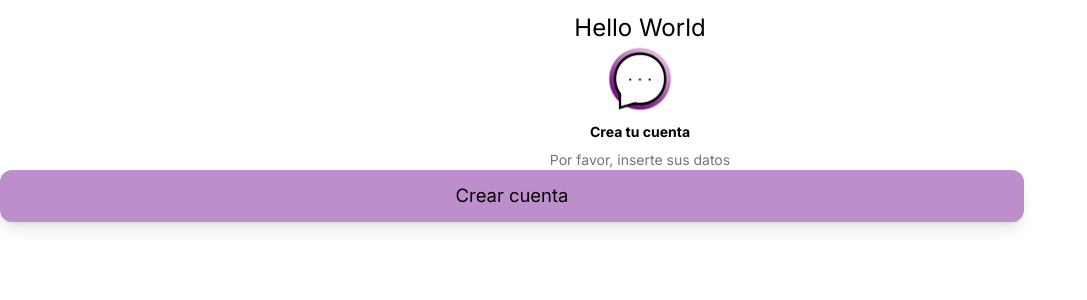
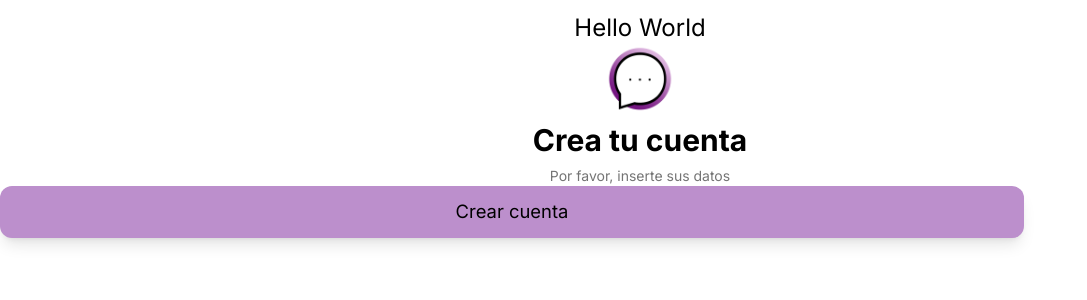
Before and after one commit to Sstark97/chat-now, a Next.js app: page / in a window 1280 px wide. Shown: the top 300 px of the page, without its empty margins (0-1087 px from the left). Built offline with nearby package versions, Linux system fonts and the light colour scheme.

Commit message:
Finish auth header component

```diff
--- a/src/components/AuthHeader.tsx
+++ b/src/components/AuthHeader.tsx
@@ -2,16 +2,11 @@ import Image from "next/image"
 import type { AuthHeaderProps } from "@customTypes/components"
 
 const AuthHeader = ({ title }: AuthHeaderProps) => {
-
-    function click(){
-        console.log("Me han pulsado")
-    }
-
     return (
         <section className="w-full flex flex-col items-center">
-            <Image src="/logo.png" alt="Logo" width={70} height={70}/>
-            <h1 className="text-3xl font-bold pt-2 md:text-sm">{title}</h1>
-            <p className="text-sm font-normal pt-2 text-secondary_text">Por favor, inserte sus datos</p>
+            <Image src="/logo.png" alt="Logo" width={70} height={70} className="2xl:w-1/12"/>
+            <h1 className="text-3xl font-bold pt-2 2xl:text-4xl 2xl:pt-3">{title}</h1>
+            <p className="text-sm font-normal pt-2 text-secondary_text 2xl:text-lg 2xl:pt-3">Por favor, inserte sus datos</p>
         </section>
     )
 }
```
